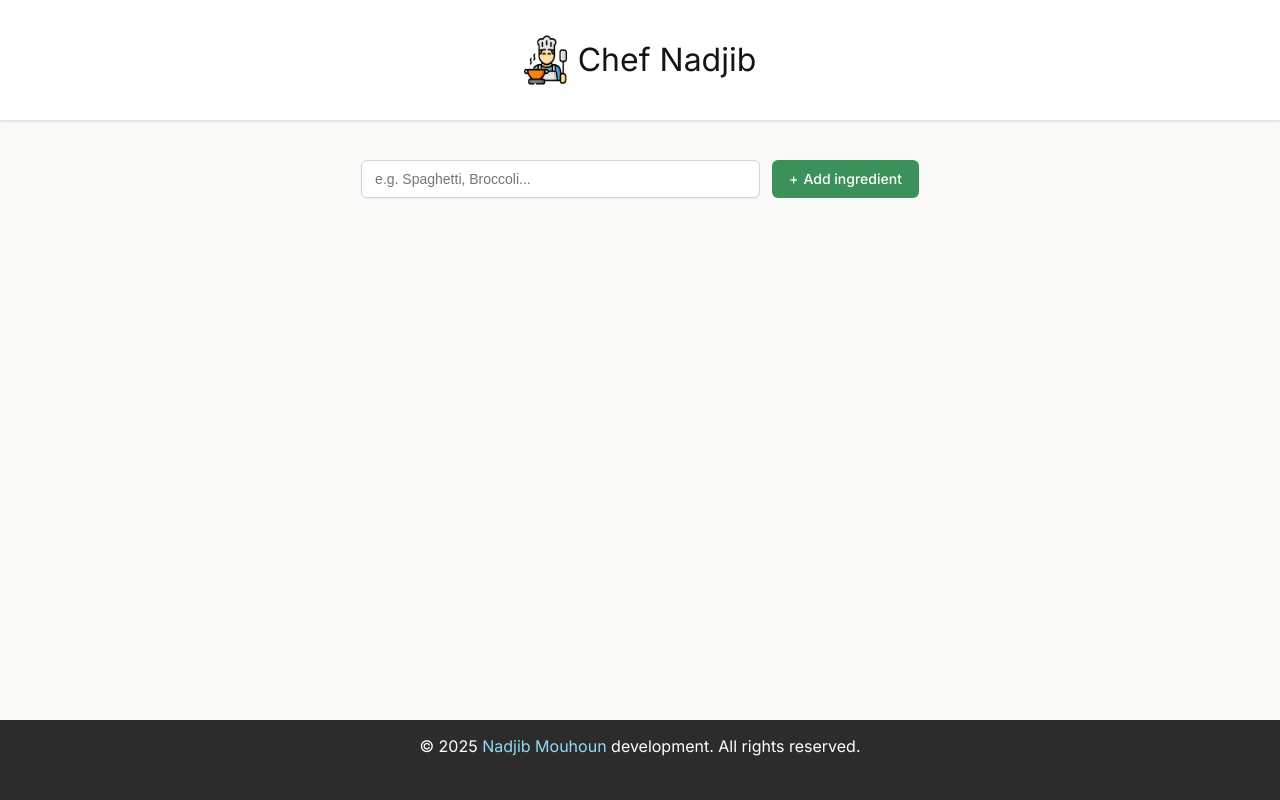
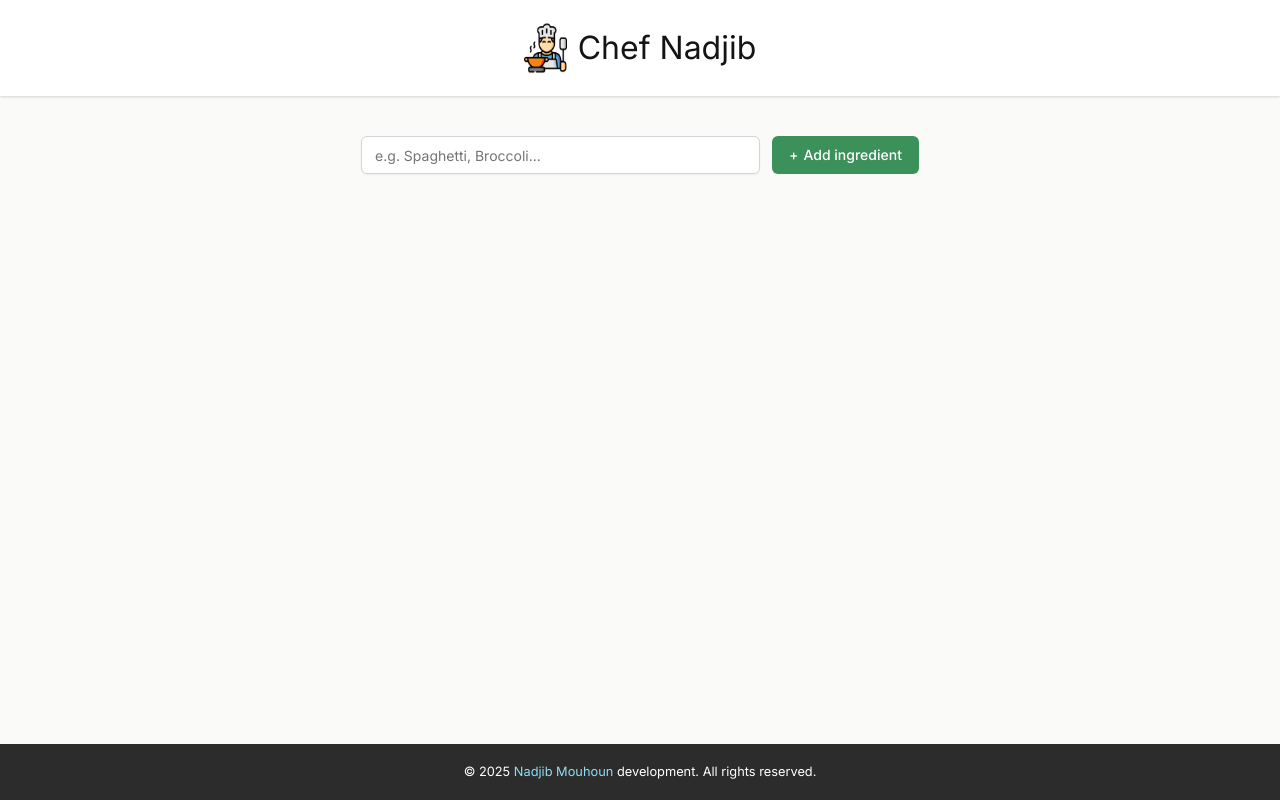
Before and after one commit to Nadjib-coder/Chef_Magic, a React (Vite) app: page / in a window 1280 px wide. Built offline with nearby package versions, Linux system fonts and the light colour scheme.

Commit message:
update styling - add normalize.css library - wrap all the componenet into container div - make the main stretch to fill al the window

```diff
--- a/package.json
+++ b/package.json
@@ -13,6 +13,7 @@
     "@huggingface/inference": "3.5.1",
     "axios": "^1.8.4",
     "lodash": "^4.17.21",
+    "normalize.css": "^8.0.1",
     "react": "^19.0.0",
     "react-dom": "^19.0.0",
     "react-markdown": "9.0.1"
--- a/src/App.css
+++ b/src/App.css
@@ -1,10 +1,16 @@
+.container {
+  display: flex;
+  flex-direction: column;
+  min-height: 100vh;
+}
+
 /* start header section style */
 header {
   display: flex;
   justify-content: center;
   align-items: center;
   gap: 11px;
-  height: 15vh;
+  height: 12vh;
   box-shadow: 0 1px 3px 0 rgba(0, 0, 0, 0.10), 0 1px 2px 0 rgba(0, 0, 0, 0.06);
   background-color: #fff;
 }
@@ -47,6 +53,7 @@
 main {
   padding: 40px 30px;
   min-height: 75vh;
+  flex: 1;
 }
 
 @media only screen and (max-width: 700px) {
@@ -292,15 +299,17 @@
 footer {
   background-color: #2C2C2C;
   color: white;
-  text-align: center;
-  padding: 8px 12px;
-  height: 10vh;
+  height: 7vh;
   bottom: 0;
+  display: flex;
+  justify-content: center;
+  align-items: center;
 }
 
 footer p {
   padding: 8px 12px;
   text-align: center;
+  font-size: 0.8rem;
 }
 footer a {
   text-decoration: none;
--- a/src/App.jsx
+++ b/src/App.jsx
@@ -18,11 +18,11 @@
   }, []);
 
   return (
-    <>
+    <div className="container">
       <Header />
       <Main />
       <Footer />
-    </>
+    </div>
   );
 }
 
--- a/src/components/IngredientsList.jsx
+++ b/src/components/IngredientsList.jsx
@@ -11,7 +11,7 @@
       </ul>
       {props.ingredients.length >= 4 && (
         <div className="get-recipe-container">
-          <div>
+          <div ref={props.ref}>
             <h3>Ready for a recipe?</h3>
             <p>Generate a recipe from your list of ingredients.</p>
           </div>
--- a/src/components/Main.jsx
+++ b/src/components/Main.jsx
@@ -1,4 +1,4 @@
-import { useState } from 'react';
+import { useRef, useState } from 'react';
 import IngredientsList from './IngredientsList';
 import ApiRecipe from './ApiRecipe';
 import capitalize from 'lodash/capitalize';
@@ -9,6 +9,8 @@
   const [ingredients, setIngredients] = useState([]);
   // const inputref = useRef(null);
   const [recipe, setRecipe] = useState('');
+
+  const recipeSection = useRef(null);
 
   function submit(formData) {
     // event.preventDefault(); --> old react version
@@ -50,7 +52,11 @@
       </form>
 
       {ingredients.length > 0 && (
-        <IngredientsList ingredients={ingredients} getRecipe={getRecipe} />
+        <IngredientsList
+          ingredients={ingredients}
+          getRecipe={getRecipe}
+          ref={recipeSection}
+        />
       )}
       {/* {recipe && <AiRecipe recipe={recipe} />} */}
       {clicked && <ApiRecipe resetSearch={resetSearch} ing={ingredients} />}
--- a/src/index.css
+++ b/src/index.css
@@ -1,3 +1,5 @@
+@import 'normalize.css';
+
 *, *::after, *::before {
   box-sizing: border-box;
   margin: 0;
@@ -7,8 +9,4 @@
 body {
   background-color: #fafaf8;
   font-family: Inter, sans-serif;
-  min-height: 100vh;
-  display: flex;
-  flex-direction: column;
-  margin: 0;
 }
```
Also changed, not shown: 1 other file (tests, documents, lock files or other folders).
